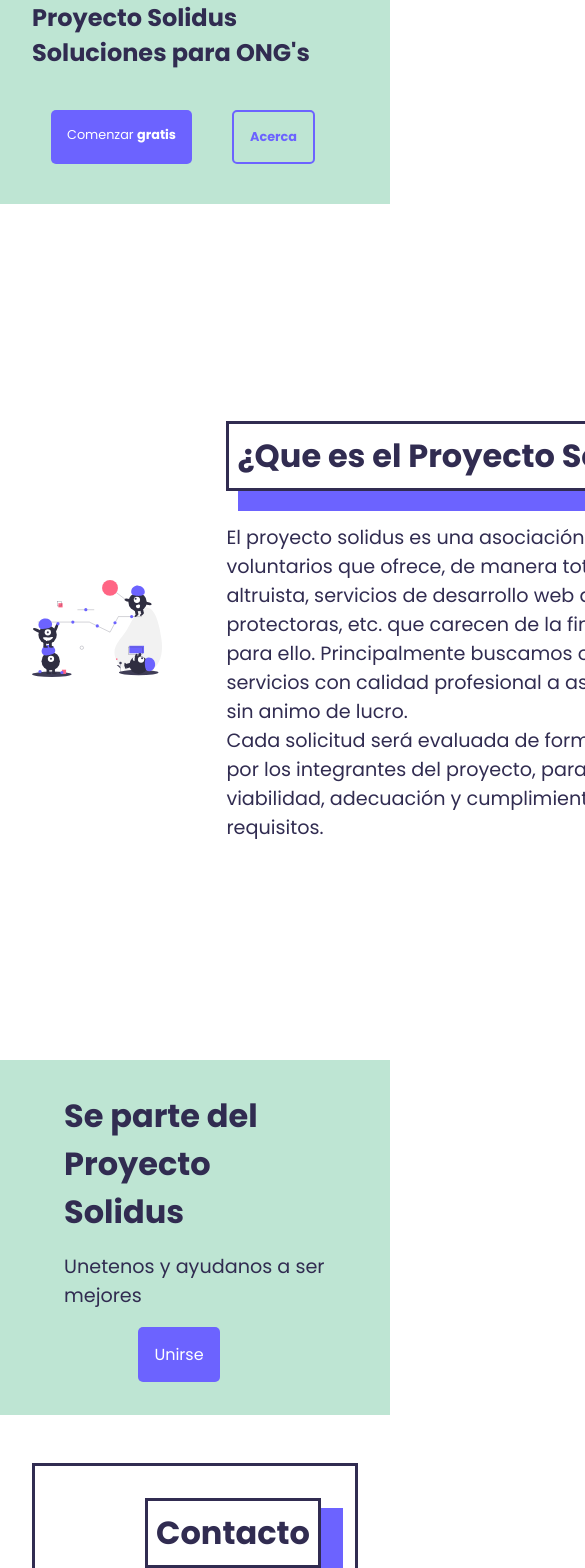
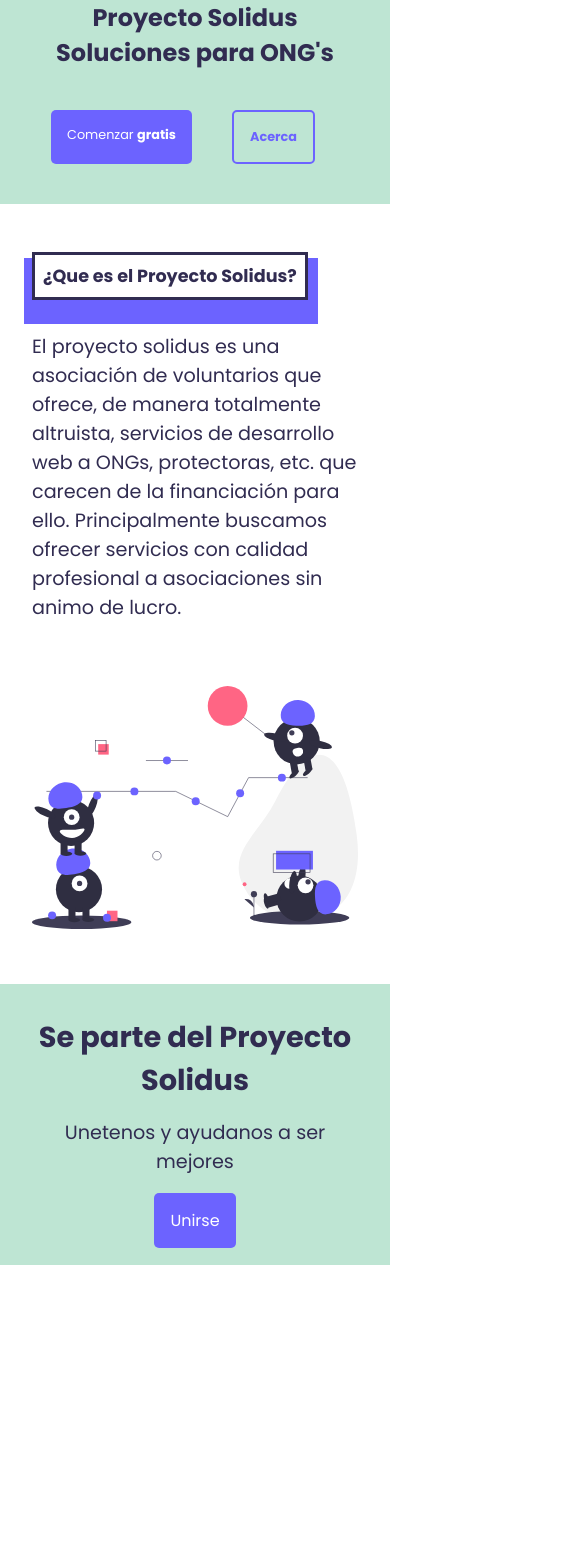
Before and after one commit to proyectosolidus/ProyectoSolidus, a React (Create React App) app: page / in a window 390 px wide. Shown: the top 1568 px of the page, 585 px wide, since content can reach past the window. After the commit the page ends 1265 px from the top, so only its background shows below. Built offline with nearby package versions, Linux system fonts and the light colour scheme.

Commit message:
home page resposive

```diff
--- a/src/components/ContactForm.js
+++ b/src/components/ContactForm.js
@@ -8,6 +8,7 @@ const useForm = () => {
 			name: '',
 			ongName: '',
 			email: '',
+			webSite: '',
 			emailBody: ''
 		}})
 
@@ -50,6 +51,9 @@ const ContactForm = () => {
 					<label for="email">Correo Electronico</label>
 					<input onChange={handleChange} value={formState.form.email} size="25" id="email" type="email" name="email" />
 
+					<label for="webSite">Sitio web</label>
+					<input onChange={handleChange} value={formState.form.webSite} id="webSite" type="text" name="webSite" />
+
 					<label for="emailBody">Cuentanos un poco sobre {formState.form.ongName}</label>
 					<textarea onChange={handleChange} value={formState.form.emailBody} name="emailBody" placeholder={`¿Quien eres, que hace ${formState.form.ongName} y como podemos ayudarles?`} id="emailBody" type="text-area" className="ong-descrption"></textarea>
 
--- a/src/global.css
+++ b/src/global.css
@@ -10,7 +10,7 @@
 
 .box-wrapper {
   display: grid;
-  grid-template-columns: 80vw;
+  grid-template-columns: 90vw;
   justify-content: center;
 }
 
--- a/src/pages/Home.js
+++ b/src/pages/Home.js
@@ -31,20 +31,18 @@ const Home = () => {
 			</section>
 
 
-			<section className="Home__about">
-				<div className="box-wrapper">
-					<div className="Home__about_container">
+			<section className="box-wrapper">
+				<div className="Home__about">
 					<div className="Home__about-info">
 						<h2>
 							¿Que es el Proyecto Solidus?
 						</h2>
 						<p>
-								El proyecto solidus es una asociación de voluntarios que ofrece, de manera totalmente altruista, servicios de desarrollo web a ONGs, protectoras, etc. que carecen de la financiación para ello. Principalmente buscamos ofrecer servicios con calidad profesional a asociaciones sin animo de lucro. <br/> Cada solicitud será evaluada de forma interna por los integrantes del proyecto, para estudiar su viabilidad, adecuación y cumplimiento de los requisitos.
+							El proyecto solidus es una asociación de voluntarios que ofrece, de manera totalmente altruista, servicios de desarrollo web a ONGs, protectoras, etc. que carecen de la financiación para ello. Principalmente buscamos ofrecer servicios con calidad profesional a asociaciones sin animo de lucro.
 						</p>
 					</div>
 					<div className="Home__about-image">
 						<img src={AboutImage} />
-						</div>
 					</div>
 				</div>
 			</section>
@@ -63,7 +61,6 @@ const Home = () => {
 				</div>
 			</section>
 
-			<ContacForm />
 
 		</React.Fragment>
 
--- a/src/pages/styles/Home.css
+++ b/src/pages/styles/Home.css
@@ -30,23 +30,6 @@
   object-fit: cover;
 }
 
-.custom-shape-divider-top-1612197622 {
-  width: 100%;
-  overflow: hidden;
-  line-height: 0;
-  transform: rotate(180deg);
-}
-
-.custom-shape-divider-top-1612197622 svg {
-  display: block;
-  width: calc(135% + 1.3px);
-  height: 103px;
-}
-
-.custom-shape-divider-top-1612197622 .shape-fill {
-  fill: #bee5d3;
-}
-
 @media screen and (max-width: 1180px) {
   .Home__hero-content h1 {
     font-size: 2.1rem;
@@ -61,6 +44,10 @@
   .Home__hero_container {
     height: auto;
     grid-template-columns: 1fr;
+  }
+
+  .Home__hero-content h1 {
+    text-align: center;
   }
 
   .Home__hero-content-buttons {
@@ -96,7 +83,7 @@
 
 /* -------- ABOUT ----------*/
 
-.Home__about_container {
+.Home__about {
   display: grid;
   grid-template-columns: 40% 1fr;
   margin: 3rem 0 3rem;
@@ -133,6 +120,50 @@
   font-size: 1.2rem;
 }
 
+@media screen and (max-width: 980px) {
+  .Home__about-info h2 {
+    font-size: calc(1rem + 1vw);
+  }
+
+  .Home__about-image p {
+    font-size: calc(1rem + 1vw);
+  }
+}
+
+@media screen and (max-width: 915px) {
+  .Home__about {
+    grid-template-columns: 1fr;
+    grid-template-rows: auto 1fr;
+    height: auto;
+    align-items: initial;
+  }
+
+  .Home__about-info h2 {
+    box-shadow: 1px 15px 0px 9px #6C63FF;
+  }
+
+  .Home__about-info {
+    grid-row: 1/2;
+    grid-column: 1/2;
+  }
+
+  .Home__about-image {
+
+    grid-row: 2/3;
+    grid-column: 1/2;
+  }
+}
+
+@media screen and (max-width: 400px) {
+  .Home__about-info h2 {
+    font-size: 1.1rem;
+  }
+
+  .Home__about-image p {
+    font-size: 1rem;
+  }
+}
+
 /*-------- JOIN -------------*/
 
 .Home__join {
@@ -146,21 +177,32 @@
   align-items: center;
   grid-gap: 1rem;
   background-color: #bee5d3;
-  padding: 2rem;
+  padding: 2rem 0 2rem;
 }
 
 .Home__join h2 {
   font-size: 2rem;
+  text-align: center;
 }
 
 .Home__join p {
   font-size: 1.2rem;
+  text-align: center;
 }
 
-.Home__join-button {
+.Home__join-button a {
   margin-bottom: 1rem;
+  margin: 0;
 }
 
 .Home__join-button a {
   width: 100%;
 }
+
+@media screen and (max-width: 604px) {
+  .Home__join_container h2 {
+    font-size: 1.8rem;
+    justify-items: left;
+  }
+
+}
```
Also changed, not shown: 1 other file (tests, documents, lock files or other folders). Lines whose indentation alone changed are shown as unchanged.
